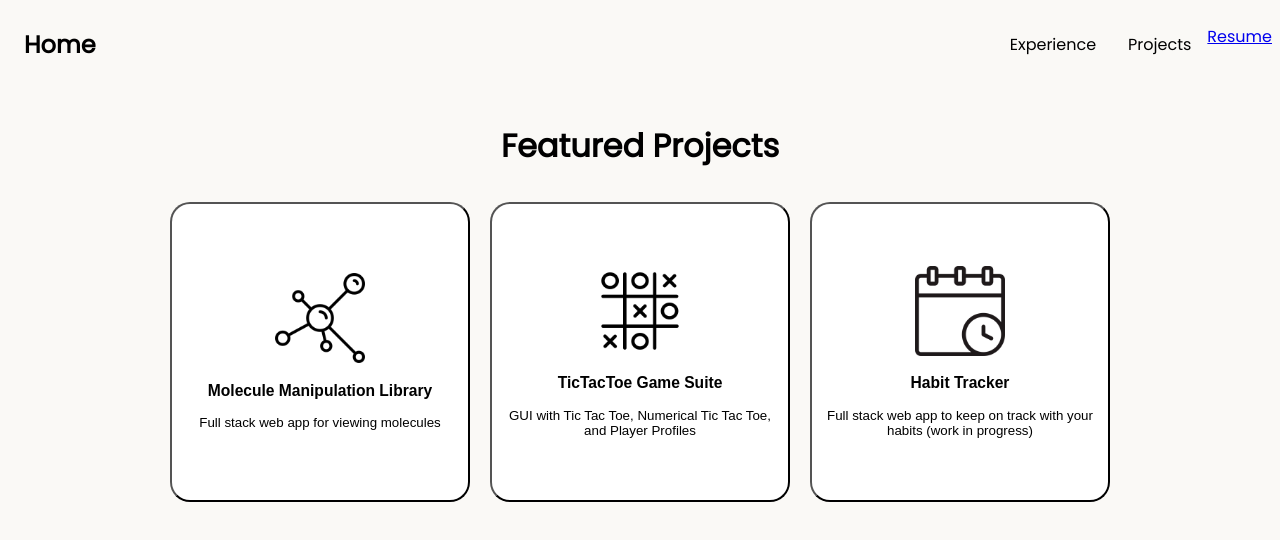
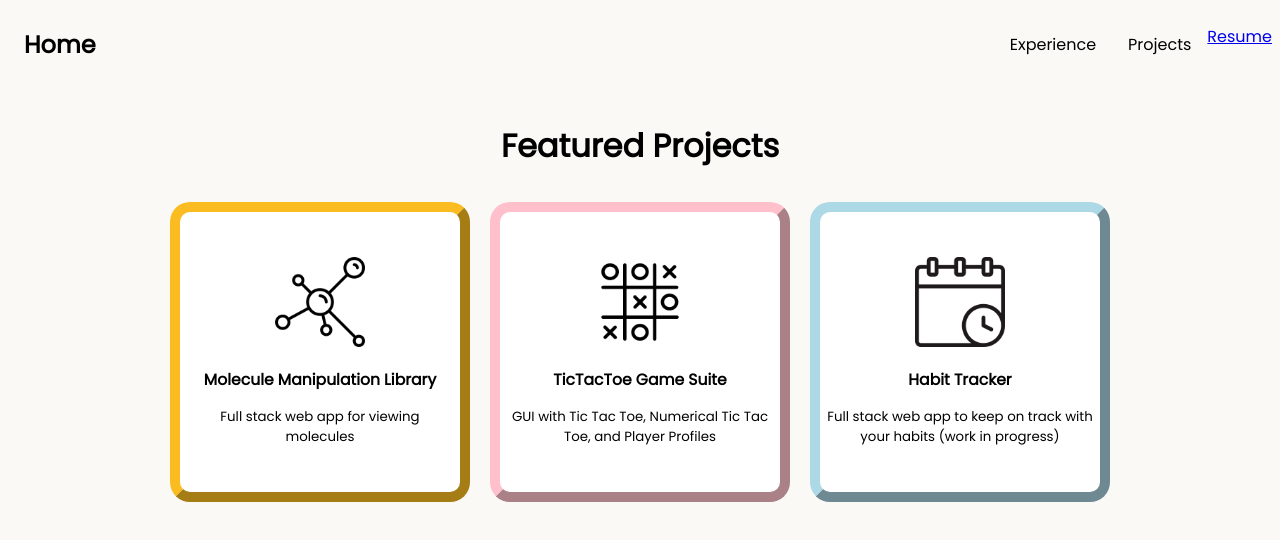
Before and after one commit to mayasaltzman/PersonalWebsiteV2, a React (Create React App) app in the folder my-site/: page /projects in a window 1280 px wide. Shown: the top 540 px of the page. Built offline with nearby package versions, Linux system fonts and the light colour scheme.

Commit message:
finished styles for project page

```diff
--- a/my-site/src/components/pages/projects.css
+++ b/my-site/src/components/pages/projects.css
@@ -1,29 +1,50 @@
-#buttons{
+#buttons {
     font-display: flex;
     text-align: center;
     justify-content: center;
     align-items: center;
 }
 
-.project-link{
+.project-link {
     padding: 10px;
     text-decoration: none
 }
 
-.project{
+.project {
     background-color: white;
     width: 300px;
     height: 300px;
     border-radius: 20px;
+    transition: 0.3s;
+    font-family: 'Poppins';
+    border-width: 10px;
 }
 
-#molecule{
- width: 90px;
- height: 90px;
+
+#p1{
+    border-color: #fabc20;
 }
 
-@media (max-width: 650px) {
-    #buttons{
+#p2{
+    border-color: pink;
+}
+
+#p3{
+    border-color: lightblue;
+}
+
+
+.project:hover {
+    transform: scale(1.05);
+}
+
+#molecule {
+    width: 90px;
+    height: 90px;
+}
+
+@media (max-width: 950px) {
+    #buttons {
         display: flex;
         flex-direction: column;
         align-items: center;
--- a/my-site/src/components/pages/projects.js
+++ b/my-site/src/components/pages/projects.js
@@ -7,9 +7,9 @@ const projects = () => {
         <div>
             <h1>Featured Projects</h1>
             <div id='buttons'>
-                <Link to="https://github.com/mayasaltzman/Molecule-Manipulation-Library" class="project-link"><button class="project"><img src="molecule.png" alt="Black and white cartoon molecule" id='molecule' /><h3>Molecule Manipulation Library</h3>Full stack web app for viewing molecules</button></Link>
-                <Link to="https://github.com/mayasaltzman/TicTacToe-Game-Suite" class="project-link"><button class="project"><img src="tictactoe.png" alt="Black and white cartoon tic tac toe game" id='molecule'/><h3>TicTacToe Game Suite</h3>GUI with Tic Tac Toe, Numerical Tic Tac Toe, and Player Profiles</button></Link>
-                <Link to="https://github.com/mayasaltzman/habit_tracker" class="project-link"><button class="project"> <img src="tracker.png" id="molecule" alt="cartoon black and white calendar"/><h3>Habit Tracker</h3>Full stack web app to keep on track with your habits (work in progress)</button></Link>
+                <Link to="https://github.com/mayasaltzman/Molecule-Manipulation-Library" class="project-link"><button class="project" id='p1'><img src="molecule.png" alt="Black and white cartoon molecule" id='molecule' /><h3>Molecule Manipulation Library</h3>Full stack web app for viewing molecules</button></Link>
+                <Link to="https://github.com/mayasaltzman/TicTacToe-Game-Suite" class="project-link"><button class="project" id='p2'><img src="tictactoe.png" alt="Black and white cartoon tic tac toe game" id='molecule'/><h3>TicTacToe Game Suite</h3>GUI with Tic Tac Toe, Numerical Tic Tac Toe, and Player Profiles</button></Link>
+                <Link to="https://github.com/mayasaltzman/habit_tracker" class="project-link"><button class="project" id='p3'> <img src="tracker.png" id="molecule" alt="cartoon black and white calendar"/><h3>Habit Tracker</h3>Full stack web app to keep on track with your habits (work in progress)</button></Link>
             </div>
 
         </div>
```
